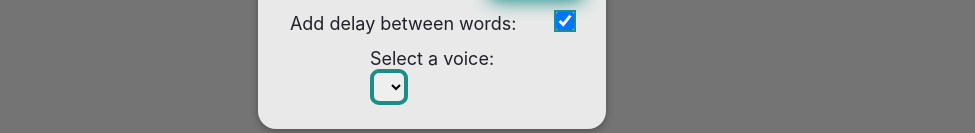
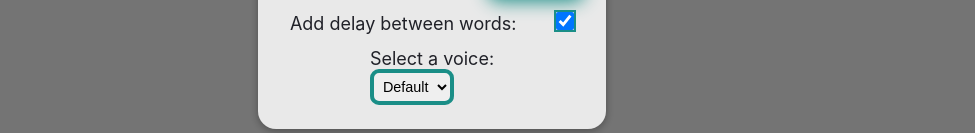
Before and after one commit to thekolaj/Learn-to-spell, a Vue app: page /difficult/difficult-1 in a window 1280 px wide. Both pictures are taken after a click on the button "Speech Settings". Shown: the part 409-542 px from the top of the page, without its empty margins (208-1183 px from the left). Built offline with nearby package versions, Linux system fonts and the light colour scheme.

Commit message:
feat: you can now select default voice

```diff
--- a/src/views/ExerciseView/speech/SpeechSettingsModal.vue
+++ b/src/views/ExerciseView/speech/SpeechSettingsModal.vue
@@ -54,6 +54,7 @@ function toggleModal() {
         <div v-if="!isMobileBrowser">
           <label for="voices">Select a voice:</label>
           <select id="voices" v-model="speechSettings.voiceIndex">
+            <option :value="null">Default</option>
             <option v-for="(voice, index) in voiceList" :key="voice.name" :value="index">
               {{ voice.name }} ({{ voice.lang }})
             </option>
--- a/src/views/ExerciseView/speech/speechSettings.ts
+++ b/src/views/ExerciseView/speech/speechSettings.ts
@@ -5,7 +5,7 @@ const defaultSettings = {
   speed: 0.8,
   speedPreview: 1,
   delay: true,
-  voiceIndex: 0,
+  voiceIndex: <number | null>null,
 }
 
 /** speechSynthesis takes a bit to load when you first load the app.
--- a/src/views/ExerciseView/speech/useSpeechControls.ts
+++ b/src/views/ExerciseView/speech/useSpeechControls.ts
@@ -37,7 +37,9 @@ export default function useSpeechControls(speechSettings: SpeechSettings, voiceL
       const utterance = new SpeechSynthesisUtterance()
       utterance.text = delay === true ? (utterance.text = text.replaceAll(' ', '! ')) : text
       utterance.rate = speed
-      utterance.voice = voiceList.value[speechSettings.value.voiceIndex]
+      if (speechSettings.value.voiceIndex) {
+        utterance.voice = voiceList.value[speechSettings.value.voiceIndex]
+      }
       utterance.onstart = () => {
         this.playing = true
       }
```
